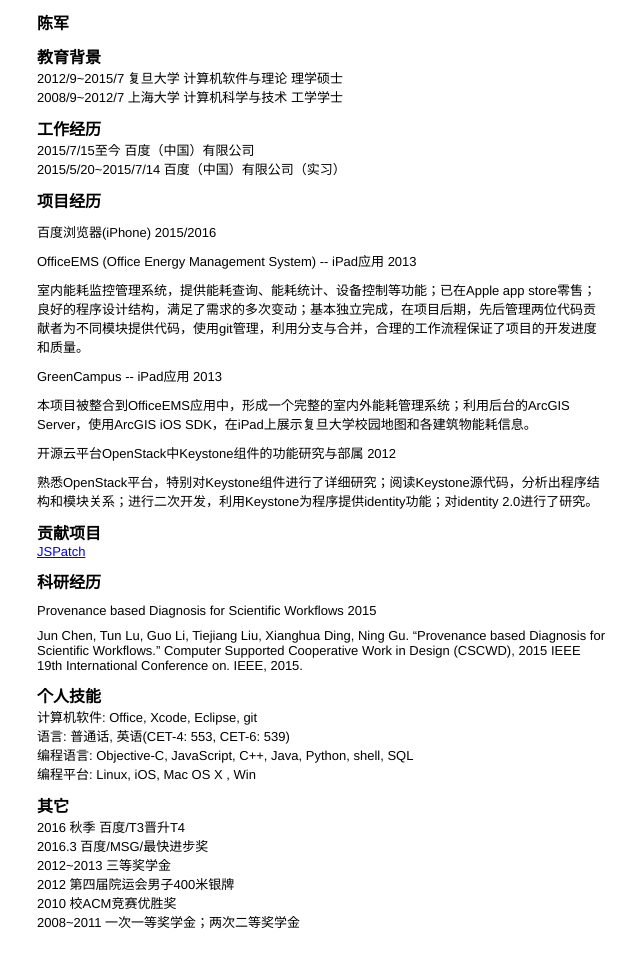
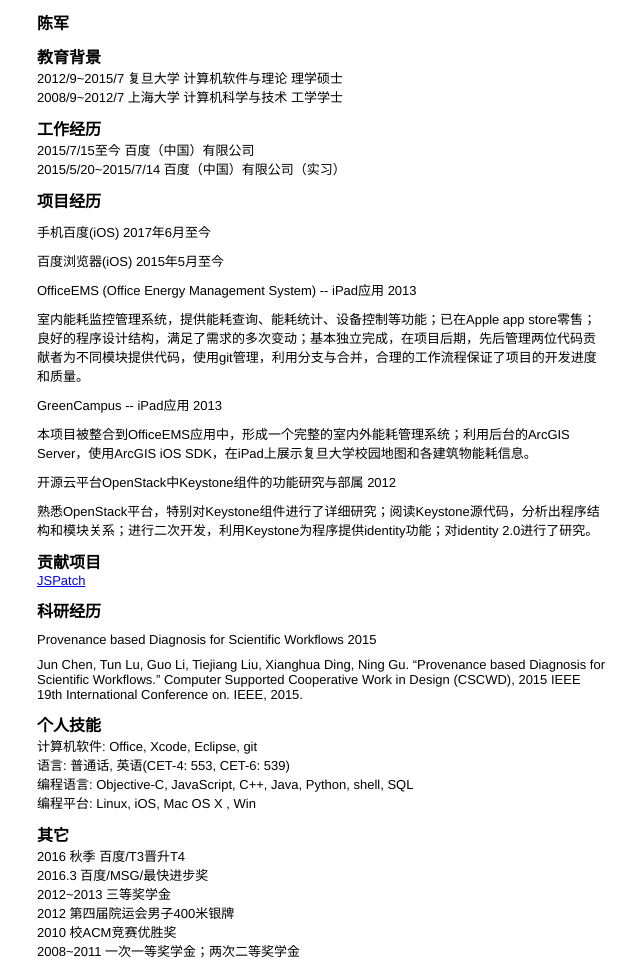
Before and after one commit to rob2468/rob2468.github.io, a Jekyll site: the page pages/resume.html, which Jekyll copies as it is, in a window 1280 px wide. Shown: the whole page, without its empty margins (318-958 px from the left). Built offline with Jekyll 4.4.1, drawn with Linux system fonts in a browser that asks for light colours; before the commit the page ends 931 px from its top, so only the background shows below that.

Commit message:
update resume

```diff
--- a/pages/resume.html
+++ b/pages/resume.html
@@ -31,7 +31,11 @@
         <h2>项目经历</h2>
         <ul>
             <li>
-                <p>百度浏览器(iPhone) 2015/2016</p>
+                <p>手机百度(iOS) 2017年6月至今</p>
+                <p></p>
+            </li>
+            <li>
+                <p>百度浏览器(iOS) 2015年5月至今</p>
                 <p></p>
             </li>
             <li>
```
